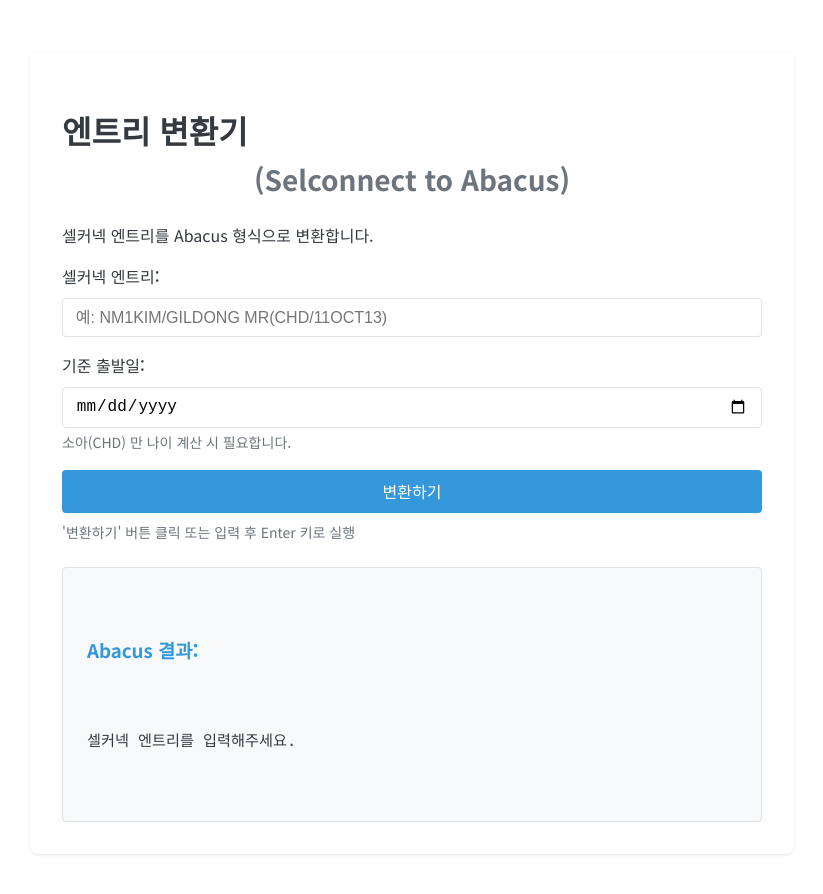
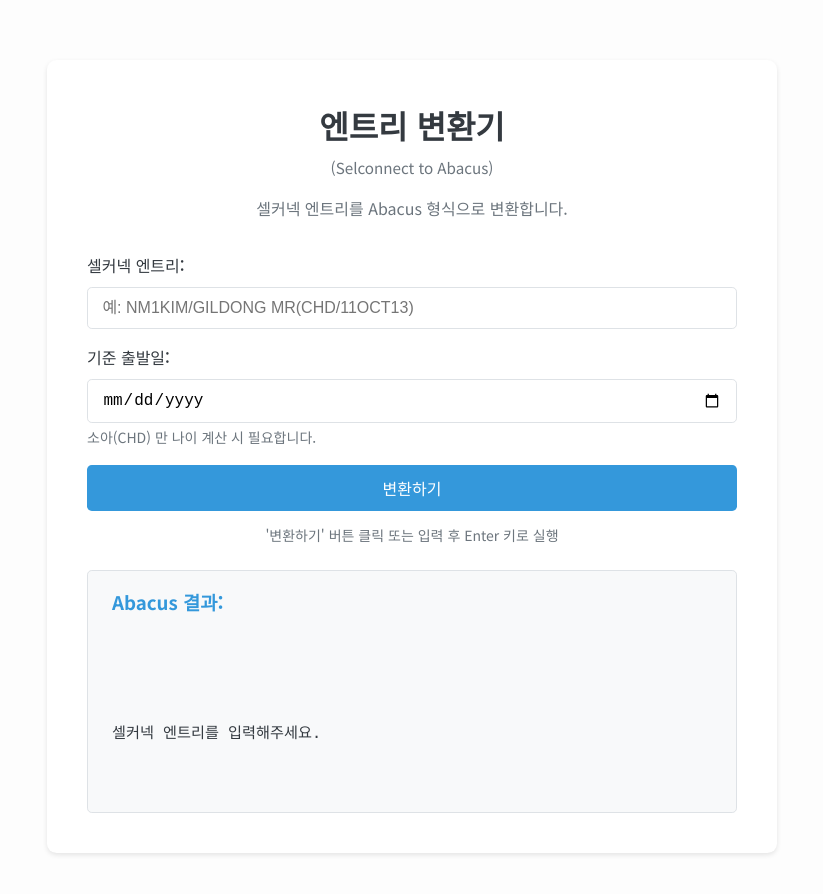
Before and after one commit to KAKNAKIAK/SeltoAba, a plain HTML site: page index.html in a window 1280 px wide. Both pictures are taken after a click on the button "변환하기". Shown: the whole page, without its empty margins (228-1051 px from the left). Drawn offline with Linux system fonts and the light colour scheme.

Commit message:
Update index.html

```diff
--- a/index.html
+++ b/index.html
@@ -15,35 +15,60 @@
             --medium-gray-color: #dee2e6;
             --dark-gray-color: #6c757d;
             --text-color: #343a40;
-            --border-radius: 0.25rem;
-            --box-shadow: 0 1px 3px rgba(0,0,0,0.1);
+            --border-radius: 0.3rem; /* 약간 더 둥글게 */
+            --box-shadow: 0 2px 5px rgba(0,0,0,0.1); /* 그림자 약간 조정 */
         }
 
         body {
-            font-family: 'Noto Sans KR', sans-serif; /* 웹 폰트 적용 */
+            font-family: 'Noto Sans KR', sans-serif;
             line-height: 1.6;
             padding: 20px;
-            background-color: #fff;
+            background-color: #fdfdfd; /* 배경색 약간 변경 */
             color: var(--text-color);
             margin: 0;
         }
         .container {
-            max-width: 700px; /* 약간 줄임 */
-            margin: 2rem auto; /* 상하 여백 추가 */
-            padding: 2rem; /* 내부 여백 추가 */
+            max-width: 650px; /* 너비 약간 더 줄임 */
+            margin: 2.5rem auto; /* 상하 여백 증가 */
+            padding: 2.5rem; /* 내부 여백 증가 */
             background-color: #fff;
             border-radius: calc(var(--border-radius) * 2);
             box-shadow: var(--box-shadow);
         }
+
+        /* 제목 영역 스타일 */
+        .title-block {
+            text-align: center; /* 내부 텍스트 가운데 정렬 */
+            margin-bottom: 1rem; /* 아래 설명과의 간격 */
+        }
+        .title-block h1 {
+            font-size: 2rem; /* 폰트 크기 조정 */
+            font-weight: 700;
+            color: var(--text-color);
+            margin: 0 0 0.25rem 0; /* 하단 마진만 살짝 */
+        }
+        .subtitle {
+            font-size: 0.95rem;
+            color: var(--dark-gray-color);
+            display: block; /* 블록 요소로 만들어 줄바꿈 유도 */
+        }
+
+        /* 설명 텍스트 가운데 정렬 */
+        .container > p {
+             text-align: center;
+             color: var(--dark-gray-color);
+             margin-bottom: 2rem; /* 아래 입력 필드와의 간격 */
+        }
+
         label {
             display: block;
-            margin-bottom: 0.5rem; /* 간격 조정 */
-            font-weight: 500; /* 약간 굵게 */
+            margin-bottom: 0.5rem;
+            font-weight: 500;
         }
         input[type="text"], input[type="date"] {
             width: 100%;
-            padding: 0.6rem 0.8rem; /* 패딩 조정 */
-            margin-bottom: 1rem; /* 간격 조정 */
+            padding: 0.7rem 0.9rem; /* 패딩 증가 */
+            margin-bottom: 1rem;
             border: 1px solid var(--medium-gray-color);
             border-radius: var(--border-radius);
             box-sizing: border-box;
@@ -53,88 +78,97 @@
         input[type="text"]:focus, input[type="date"]:focus {
              border-color: var(--primary-color);
              outline: 0;
-             box-shadow: 0 0 0 0.2rem rgba(52, 152, 219, 0.25); /* 포커스 시 강조 */
+             box-shadow: 0 0 0 0.2rem rgba(52, 152, 219, 0.25);
         }
         button {
-            padding: 0.6rem 1.2rem; /* 패딩 조정 */
+            padding: 0.7rem 1.2rem; /* 패딩 조정 */
             color: white;
             border: none;
             border-radius: var(--border-radius);
             cursor: pointer;
             font-size: 1rem;
             font-weight: 500;
-            transition: background-color 0.15s ease-in-out;
-            margin-bottom: 0.5rem; /* 기본 마진 */
+            transition: background-color 0.15s ease-in-out, transform 0.1s ease; /* transform 추가 */
+            margin-bottom: 0.5rem;
         }
         button:hover {
             opacity: 0.9;
         }
+         button:active { /* 클릭 시 약간 눌리는 효과 */
+             transform: scale(0.98);
+         }
+
         #translateBtn {
              background-color: var(--primary-color);
-             width: 100%; /* 버튼 너비 확장 */
-             margin-bottom: 0.5rem; /* 아래 small 태그와의 간격 */
+             width: 100%;
+             margin-bottom: 0.5rem;
         }
         #translateBtn:hover {
             background-color: var(--primary-hover-color);
         }
-        /* 복사 버튼 스타일 */
         #copyBtn {
             position: absolute;
-            top: 1rem;
-            right: 1rem;
+            top: 0.8rem; /* 위치 조정 */
+            right: 0.8rem; /* 위치 조정 */
             background-color: var(--dark-gray-color);
             color: white;
-            padding: 0.3rem 0.6rem; /* 작은 크기 */
+            padding: 0.3rem 0.6rem;
             font-size: 0.8rem;
+            z-index: 10; /* 다른 요소 위에 오도록 */
         }
          #copyBtn:hover {
             background-color: #5a6268;
         }
         .output-area {
-            margin-top: 1.5rem; /* 간격 조정 */
-            padding: 1rem 1.5rem; /* 패딩 조정 */
+            margin-top: 1.5rem;
+            padding: 1rem 1.5rem;
+            padding-top: 3rem; /* 복사 버튼 공간 확보 */
             background-color: var(--light-gray-color);
             border: 1px solid var(--medium-gray-color);
             border-radius: var(--border-radius);
             white-space: pre-wrap;
             word-wrap: break-word;
-            position: relative; /* 복사 버튼 위치 기준 */
-            min-height: 5em; /* 최소 높이 확보 */
+            position: relative;
+            min-height: 5em;
         }
         .output-area h3 {
-            margin-top: 0;
-            margin-bottom: 0.8rem; /* 제목과 pre 태그 간격 */
+            position: absolute; /* 제목 위치 조정 */
+            top: 1rem;
+            left: 1.5rem;
+            margin: 0;
             font-weight: 700;
-            color: var(--primary-color); /* 제목 색상 */
+            color: var(--primary-color);
         }
         pre#abacusResult {
-            margin: 0; /* pre 태그 기본 마진 제거 */
-            font-family: Consolas, Monaco, 'Andale Mono', 'Ubuntu Mono', monospace; /* 고정폭 폰트 */
+            margin: 0;
+            font-family: Consolas, Monaco, 'Andale Mono', 'Ubuntu Mono', monospace;
             font-size: 0.95rem;
             color: var(--text-color);
+            line-height: 1.5; /* 줄 간격 추가 */
         }
         small {
             color: var(--dark-gray-color);
             font-size: 0.875em;
-            display: block; /* 줄바꿈 및 간격 위해 */
-            text-align: center; /* 가운데 정렬 */
+            display: block;
         }
-        /* 출발일 아래 small 태그 */
-        div > small {
-            margin-top: -0.8rem; /* 위쪽 간격 줄임 */
-            margin-bottom: 1rem; /* 아래쪽 간격 확보 */
-            text-align: left; /* 왼쪽 정렬 */
+        div > small { /* 날짜 아래 small */
+            margin-top: -0.8rem;
+            margin-bottom: 1rem;
+            text-align: left;
         }
-         /* 버튼 아래 small 태그 */
-        button + small {
-            margin-top: 0; /* 버튼 바로 아래 붙도록 */
-             margin-bottom: 1.5rem; /* 결과 영역과의 간격 */
+        button + small { /* 버튼 아래 small */
+            margin-top: 0.3rem; /* 버튼과 간격 살짝 */
+            margin-bottom: 1.5rem;
+            text-align: center;
         }
     </style>
 </head>
 <body>
     <div class="container">
-        <h1>엔트리 변환기 <small>(Selconnect to Abacus)</small></h1>
+        <div class="title-block">
+            <h1>엔트리 변환기</h1>
+            <span class="subtitle">(Selconnect to Abacus)</span>
+        </div>
         <p>셀커넥 엔트리를 Abacus 형식으로 변환합니다.</p>
 
         <div>
@@ -152,7 +186,8 @@
         <small>'변환하기' 버튼 클릭 또는 입력 후 Enter 키로 실행</small>
 
         <div class="output-area" id="outputArea" style="display: none;">
-            <button id="copyBtn">복사</button> <h3>Abacus 결과:</h3>
+            <button id="copyBtn">복사</button>
+            <h3>Abacus 결과:</h3>
             <pre id="abacusResult"></pre>
         </div>
     </div>
```
